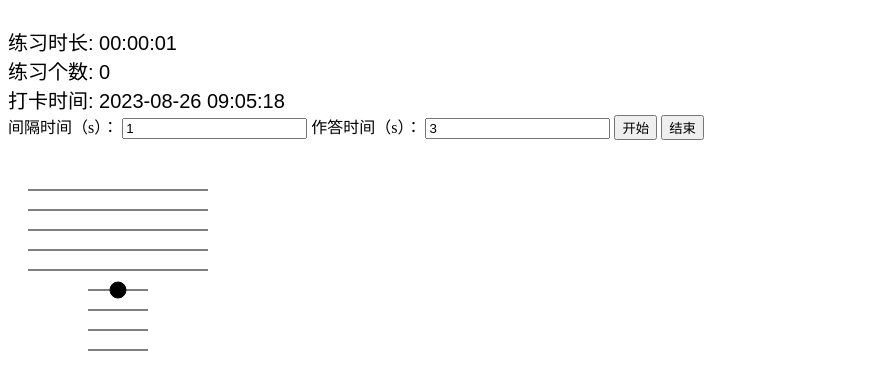
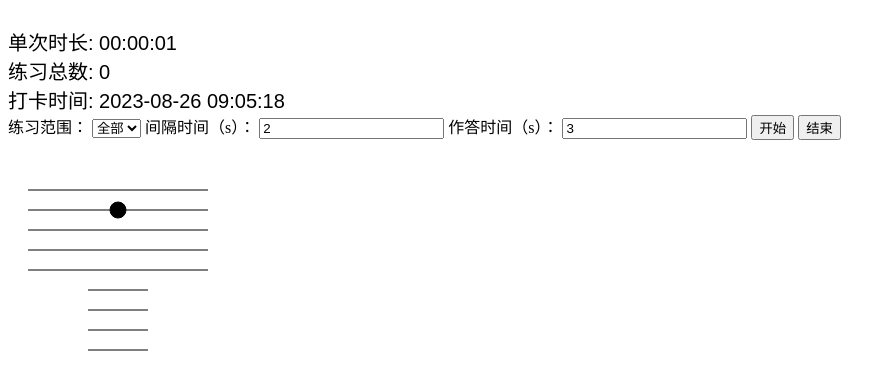
Before and after one commit to littlebeanfang/playground, a plain HTML site: page index.html in a window 1280 px wide. Both pictures are taken after a click on the button "开始". Shown: the part 77-466 px from the top of the page, without its empty margins (0-896 px from the left). Drawn offline with Linux system fonts and the light colour scheme.

Commit message:
add rand range select.

```diff
--- a/index.html
+++ b/index.html
@@ -25,17 +25,21 @@
 </head>
 <body>
  <p class="labelstyle" id="title">吉他第一把位识谱练习</p>
- <div class="timer">练习时长: 00:00:00</div>
- <div class="counter">练习个数: 0</div>
+ <div class="timer">单次时长: 00:00:00</div>
+ <div class="counter">练习总数: 0</div>
  <div class="clock">打卡时间: </div>
+ <label for="randSelect">练习范围：</label>
+ <select id="randSelect">
+	<option value=0 selected>全部</option>
+	<option value=1>空弦</option>
+	<option value=2>低音</option>
+	<option value=3>中音</option>
+	<option value=4>高音</option>
+</select>
  <label for="input1">间隔时间（s）：</label>
- <input type="text" value="1" id="input1">
+ <input type="text" value="2" id="input1">
  <label for="input2">作答时间（s）：</label>
  <input type="text" value="3" id="input2">
- <!-- <button id="button1" onclick="function() { startTimer(); start(); }">开始</button>
- <button id="button2" onclick="function() { stopTimer(); end(); }">结束</button> -->
- <!-- <button id="button1" onclick="startTimer()">开始</button>
- <button id="butt --><!-- on2" onclick="stopTimer()">结束</button> -->
  <button id="button1" onclick="start()">开始</button>
  <button id="button2" onclick="end()">结束</button>
  <p id="output"> </p>
@@ -50,12 +54,38 @@
  var timeoutId=null;
  var r;
  var count = 0; // 绘制计数器
+ var anscount=0;
 
 var timerElement = document.querySelector('.timer');
 var counterElement = document.querySelector('.counter');
 var clockElement = document.querySelector('.clock');
+var randSelect = document.getElementById("randSelect");
 var seconds = 0;
 var intervalId=null;
+
+var notes = ['_3', '_4', '_5', '_6', '_7'
+ 			, '1', '2', '3', '4', '5', '6', '7'
+ 			, '1^', '2^', '3^', '4^', '5^'];
+var pickpos = ['6-0', '6-1', '6-3', '5-0', '5-2'
+ 			, '5-3', '4-0', '4-2', '4-3', '3-0', '3-2', '2-0'
+ 			, '2-1', '2-3', '1-0', '1-1', '1-3']
+var randlist = [0, 1, 2, 3, 4, 5, 6, 7, 8, 9, 10, 11, 12, 13, 14, 15, 16];
+
+function setrand() {
+	// alert('select'+randSelect.value);
+	if(randSelect.value==0){
+		randlist=[0, 1, 2, 3, 4, 5, 6, 7, 8, 9, 10, 11, 12, 13, 14, 15, 16];
+	}else if(randSelect.value==1){
+		randlist=[0, 3, 6, 9, 11, 14];
+	}else if(randSelect.value==2){
+		randlist=[0, 1, 2, 3, 4, 5, 6];
+	}else if(randSelect.value==3){
+		randlist=[7, 8, 9, 10, 11];
+	}else if(randSelect.value==4){
+		randlist=[12, 13, 14, 15, 16];
+	}
+}
+randSelect.addEventListener("change", setrand);
 
 function startTimer() {
 	// alert("startTimer");
@@ -93,7 +123,7 @@ function updateTimer() {
 	var minutes = Math.floor((seconds % 3600) / 60);
 	var remainingSeconds = seconds % 60;
 
-	var formattedTime = '练习时长: '+ padZero(hours) + ':' + padZero(minutes) + ':' + padZero(remainingSeconds);
+	var formattedTime = '单次时长: '+ padZero(hours) + ':' + padZero(minutes) + ':' + padZero(remainingSeconds);
 	timerElement.textContent = formattedTime;
 
 	seconds++;
@@ -103,12 +133,6 @@ function padZero(num) {
 	return num.toString().padStart(2, '0');
 }
 
- notes = ['_3', '_4', '_5', '_6', '_7'
- 			, '1', '2', '3', '4', '5', '6', '7'
- 			, '1^', '2^', '3^', '4^', '5^'];
- pickpos = ['6-0', '6-1', '6-3', '5-0', '5-2'
- 			, '5-3', '4-0', '4-2', '4-3', '3-0', '3-2', '2-0'
- 			, '2-1', '2-3', '1-0', '1-1', '1-3']
  // 绘制格子: margin左上角的坐标, width是小矩形的大小
  function drawGrid(n_row, n_col, margin=[30, 40], width=[150, 50], skip_vertical=false) {
  	ctx.beginPath();
@@ -151,9 +175,18 @@ function padZero(num) {
  	waittime = parseInt(document.getElementById("input2").value);
  }
 
+ function genrand() {
+ 	while(true){
+ 		r=Math.floor(Math.random() * notes.length);
+ 		if(randlist.includes(r)){
+ 			break;
+ 		}
+ 	}
+ }
+
  function question() {
 	// 随机音符
-	r=Math.floor(Math.random() * notes.length);
+	genrand();
 	// alert("question"+r);
 	// 清屏
 	ctx.clearRect(0, 0, 600, 600);
@@ -181,14 +214,15 @@ function padZero(num) {
 		x+=margin;
 	}
 	drawCircle(x, y, 0.4*margin);
-	counterElement.textContent = '练习个数: '+(count+1)/2;
+	anscount++;
+	counterElement.textContent = '练习总数: '+anscount;
  }
 
  function start(){
  	end();
  	startTimer();
  	// comment掉，好做总计数，中途还可以暂停下
- 	// count=0;
+ 	count=0;
  	// 读入时间参数
  	getTime();
  	// alert("start");
```
